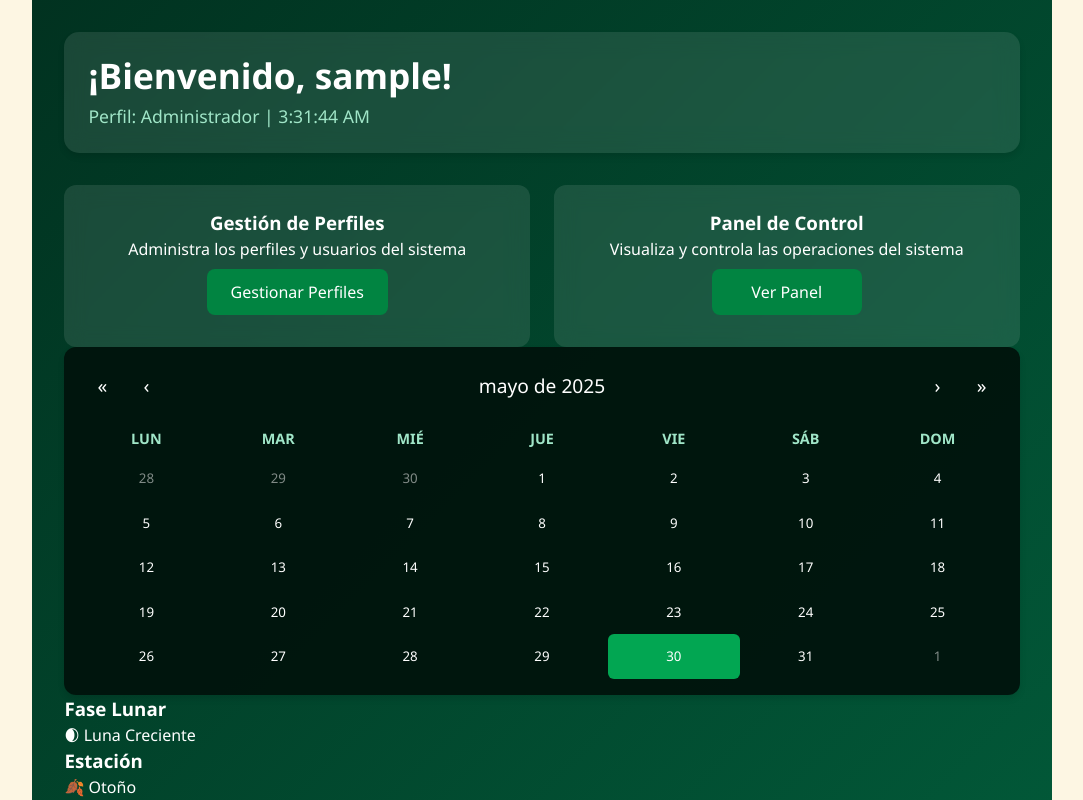
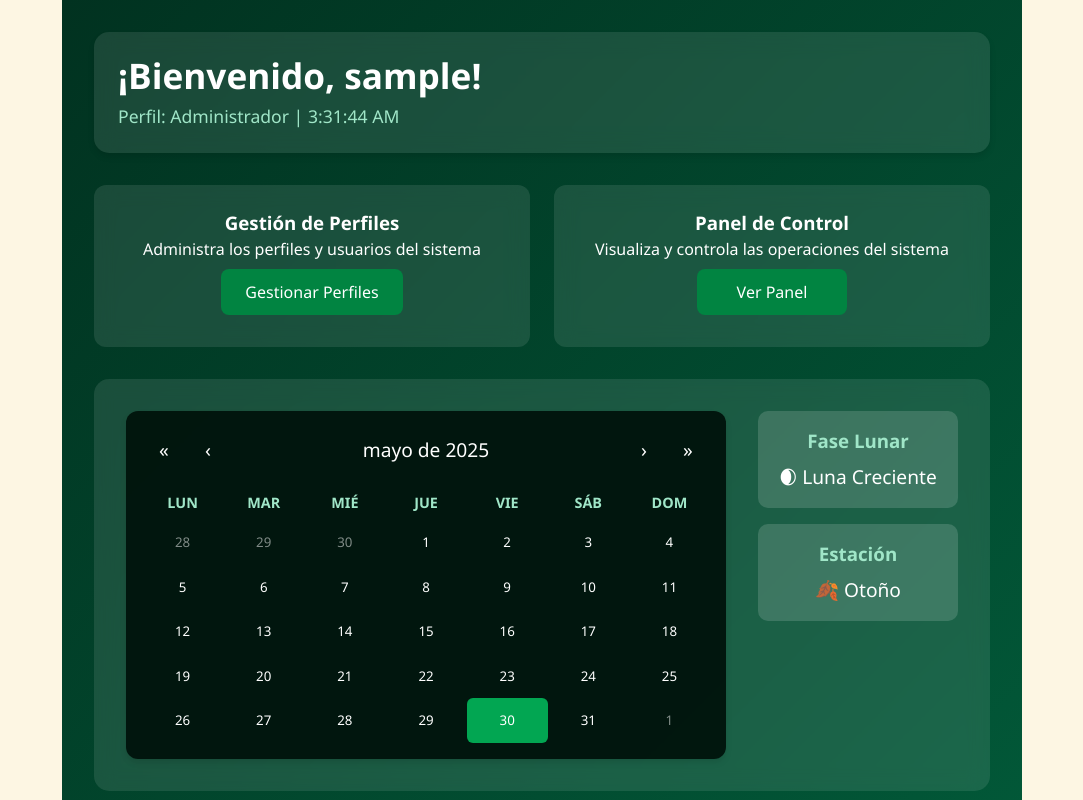
Before and after one commit to MurilloDavidR/proyecto_grupo6, a React (Vite) app in the folder frontend/: page /dashboard in a window 1280 px wide. Shown: the top 800 px of the page, without its empty margins (98-1181 px from the left). Built offline with nearby package versions, Linux system fonts and the light colour scheme; sample sign-in values are in the browser's storage.

Commit message:
feat: Agregadas recomendaciones de cultivo según fase lunar
- Añadida sección de recomendaciones para agricultores
- Incluye sugerencias de cultivos por fase lunar
- Actividades recomendadas según el momento
- Estilos adaptados al tema del dashboard

```diff
--- a/frontend/src/styles/Dashboard.css
+++ b/frontend/src/styles/Dashboard.css
@@ -78,6 +78,93 @@
   background: #f44336;
 }
 
+.dashboard-calendar {
+  background: rgba(255, 255, 255, 0.1);
+  backdrop-filter: blur(10px);
+  padding: 2rem;
+  border-radius: 15px;
+  margin: 2rem 0;
+  display: grid;
+  grid-template-columns: 1fr auto;
+  gap: 2rem;
+  align-items: start;
+}
+
+.calendar-container {
+  width: 100%;
+  max-width: 600px;
+}
+
+.calendar-container .react-calendar {
+  width: 100%;
+  background: rgba(0, 0, 0, 0.7);
+  border: none;
+  border-radius: 12px;
+  padding: 1rem;
+  box-shadow: 0 4px 6px rgba(0, 0, 0, 0.1);
+  color: white;
+}
+
+.calendar-container .react-calendar__navigation button {
+  color: white;
+  font-size: 1.2rem;
+}
+
+.calendar-container .react-calendar__month-view__weekdays {
+  color: #a0e6c8;
+  font-weight: bold;
+}
+
+.calendar-container .react-calendar__tile {
+  padding: 1em 0.5em;
+  color: white;
+  font-weight: 500;
+}
+
+.calendar-container .react-calendar__tile:enabled:hover {
+  background: rgba(1, 132, 65, 0.6);
+  color: white;
+}
+
+.calendar-container .react-calendar__tile--now {
+  background: #018441;
+  color: white;
+}
+
+.calendar-container .react-calendar__tile--active {
+  background: #02a652;
+  color: white;
+}
+
+.calendar-container .react-calendar__navigation button:enabled:hover,
+.calendar-container .react-calendar__navigation button:enabled:focus {
+  background-color: rgba(1, 132, 65, 0.6);
+}
+
+.calendar-info {
+  display: flex;
+  flex-direction: column;
+  gap: 1rem;
+  min-width: 200px;
+}
+
+.info-card {
+  background: rgba(255, 255, 255, 0.15);
+  padding: 1rem;
+  border-radius: 10px;
+  text-align: center;
+}
+
+.info-card h3 {
+  margin: 0 0 0.5rem 0;
+  color: #a0e6c8;
+}
+
+.info-card p {
+  margin: 0;
+  font-size: 1.2rem;
+}
+
 .dashboard-stats {
   display: grid;
   grid-template-columns: repeat(auto-fit, minmax(200px, 1fr));
@@ -104,6 +191,64 @@
   font-size: 0.9rem;
 }
 
+.farming-recommendations {
+  background: rgba(255, 255, 255, 0.1);
+  backdrop-filter: blur(10px);
+  padding: 2rem;
+  border-radius: 15px;
+  margin: 2rem 0;
+}
+
+.farming-recommendations h2 {
+  color: #ffffff;
+  text-align: center;
+  margin-bottom: 1.5rem;
+}
+
+.recommendations-grid {
+  display: grid;
+  grid-template-columns: repeat(auto-fit, minmax(250px, 1fr));
+  gap: 1.5rem;
+}
+
+.recommendation-card {
+  background: rgba(1, 132, 65, 0.2);
+  padding: 1.5rem;
+  border-radius: 12px;
+  transition: transform 0.3s ease;
+}
+
+.recommendation-card:hover {
+  transform: translateY(-5px);
+}
+
+.recommendation-card h3 {
+  color: #a0e6c8;
+  margin-bottom: 1rem;
+  text-align: center;
+}
+
+.recommendation-card p {
+  color: white;
+  margin-bottom: 1rem;
+}
+
+.recommendation-card ul {
+  list-style-type: none;
+  padding: 0;
+  margin: 0;
+}
+
+.recommendation-card li {
+  color: white;
+  padding: 0.5rem 0;
+  border-bottom: 1px solid rgba(255, 255, 255, 0.1);
+}
+
+.recommendation-card li:last-child {
+  border-bottom: none;
+}
+
 @media (max-width: 768px) {
   .dashboard-container {
     padding: 1rem;
@@ -117,4 +262,18 @@
     width: 100%;
     margin: 0.5rem 0;
   }
+
+  .dashboard-calendar {
+    grid-template-columns: 1fr;
+  }
+
+  .calendar-info {
+    flex-direction: row;
+    flex-wrap: wrap;
+    justify-content: center;
+  }
+
+  .info-card {
+    min-width: 150px;
+  }
 }
```
